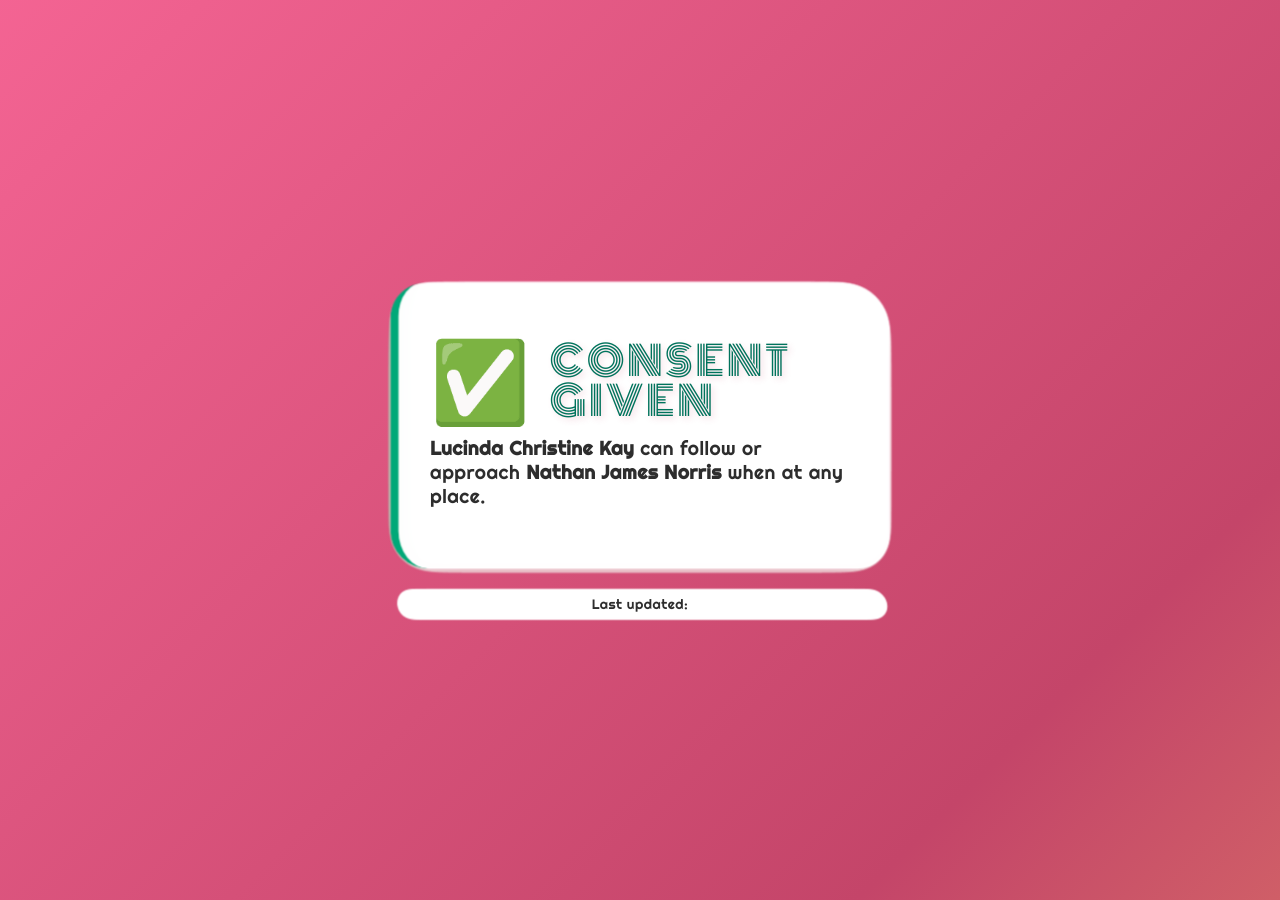
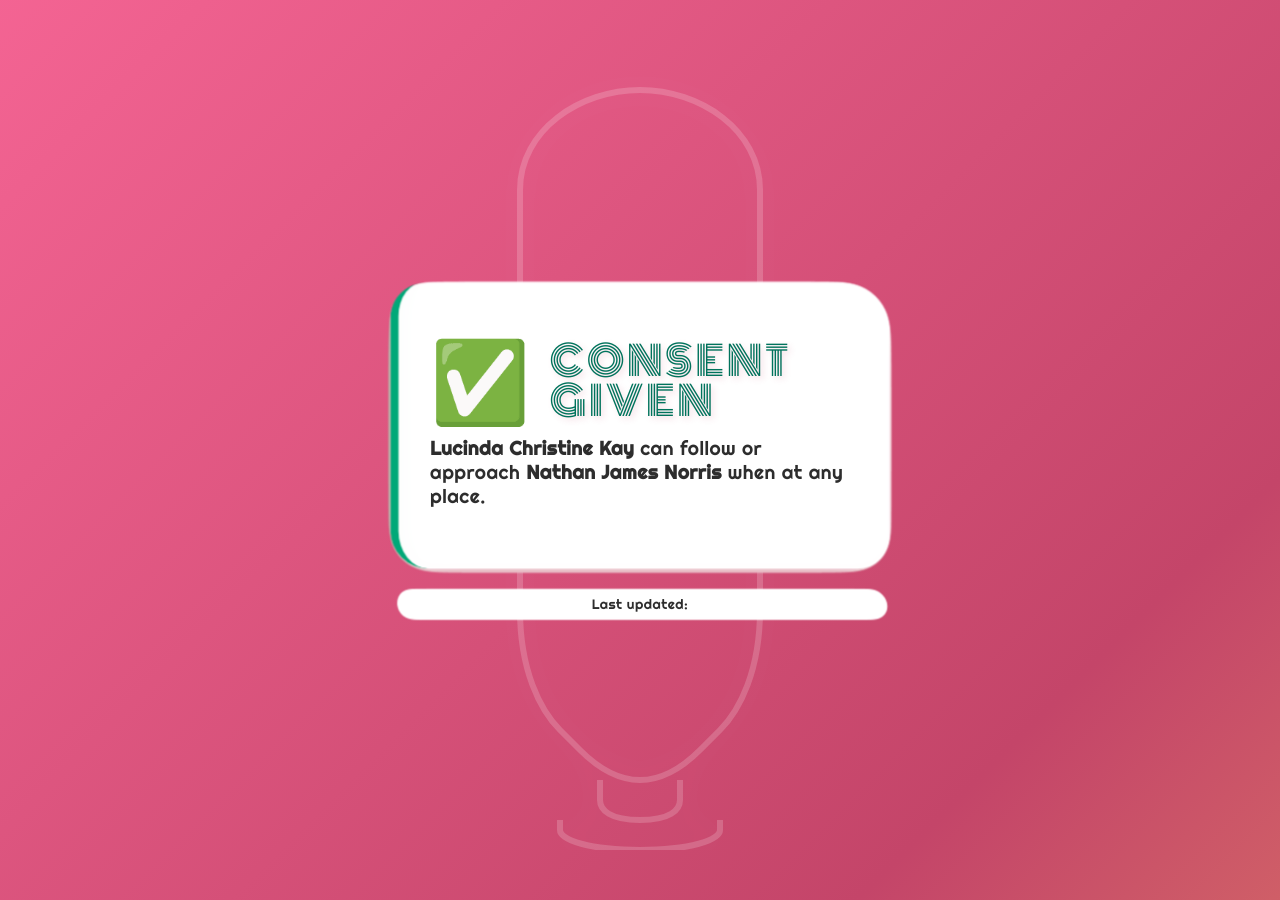
Before and after one commit to nathanjnorris/consent, a Jekyll site: the page built from index.html, in a window 1280 px wide. Built offline with Jekyll 4.4.1, drawn with Linux system fonts in a browser that asks for light colours.

Commit message:
style: add lava lamp outline

```diff
--- a/_layouts/default.html
+++ b/_layouts/default.html
@@ -39,6 +39,8 @@
             background-size: 400% 400%;
             animation: gradientShift 15s ease infinite;
             padding: 20px;
+            position: relative;
+            overflow: hidden;
         }
 
         @keyframes gradientShift {
@@ -47,10 +49,37 @@
             100% { background-position: 0% 50%; }
         }
 
+        /* Lava lamp outline */
+        .lava-lamp-outline {
+            position: absolute;
+            top: 50%;
+            left: 50%;
+            transform: translate(-50%, -50%);
+            width: min(90vw, 600px);
+            height: min(90vh, 800px);
+            pointer-events: none;
+            z-index: 0;
+        }
+
+        .lava-lamp-outline svg {
+            width: 100%;
+            height: 100%;
+            opacity: 0.3;
+        }
+
+        .lava-lamp-outline path {
+            fill: none;
+            stroke: rgba(255, 255, 255, 0.6);
+            stroke-width: 3;
+            filter: drop-shadow(0 0 10px rgba(255, 255, 255, 0.3));
+        }
+
         .status-container {
             text-align: center;
             max-width: 500px;
             width: 100%;
+            position: relative;
+            z-index: 2;
         }
 
         .status-display {
@@ -309,6 +338,11 @@
             .status-icon {
                 font-size: 60px;
             }
+
+            .lava-lamp-outline {
+                width: 100vw;
+                height: 100vh;
+            }
         }
 
         /* QR code scanning optimization */
@@ -343,6 +377,34 @@
     </style>
 </head>
 <body>
+    <!-- Lava lamp outline -->
+    <div class="lava-lamp-outline" aria-hidden="true">
+        <svg viewBox="0 0 300 400" xmlns="http://www.w3.org/2000/svg">
+            <path d="M150 20
+                     C120 20, 90 40, 90 70
+                     L90 280
+                     C90 310, 100 330, 110 340
+                     L120 350
+                     C130 360, 140 365, 150 365
+                     C160 365, 170 360, 180 350
+                     L190 340
+                     C200 330, 210 310, 210 280
+                     L210 70
+                     C210 40, 180 20, 150 20
+                     Z
+                     M130 365
+                     L130 375
+                     C130 380, 135 385, 150 385
+                     C165 385, 170 380, 170 375
+                     L170 365
+                     M110 385
+                     L110 390
+                     C110 395, 125 400, 150 400
+                     C175 400, 190 395, 190 390
+                     L190 385" />
+        </svg>
+    </div>
+
     <!-- SVG Filters for gooey effect -->
     <svg style="position: absolute; width: 0; height: 0;">
         <defs>
```
